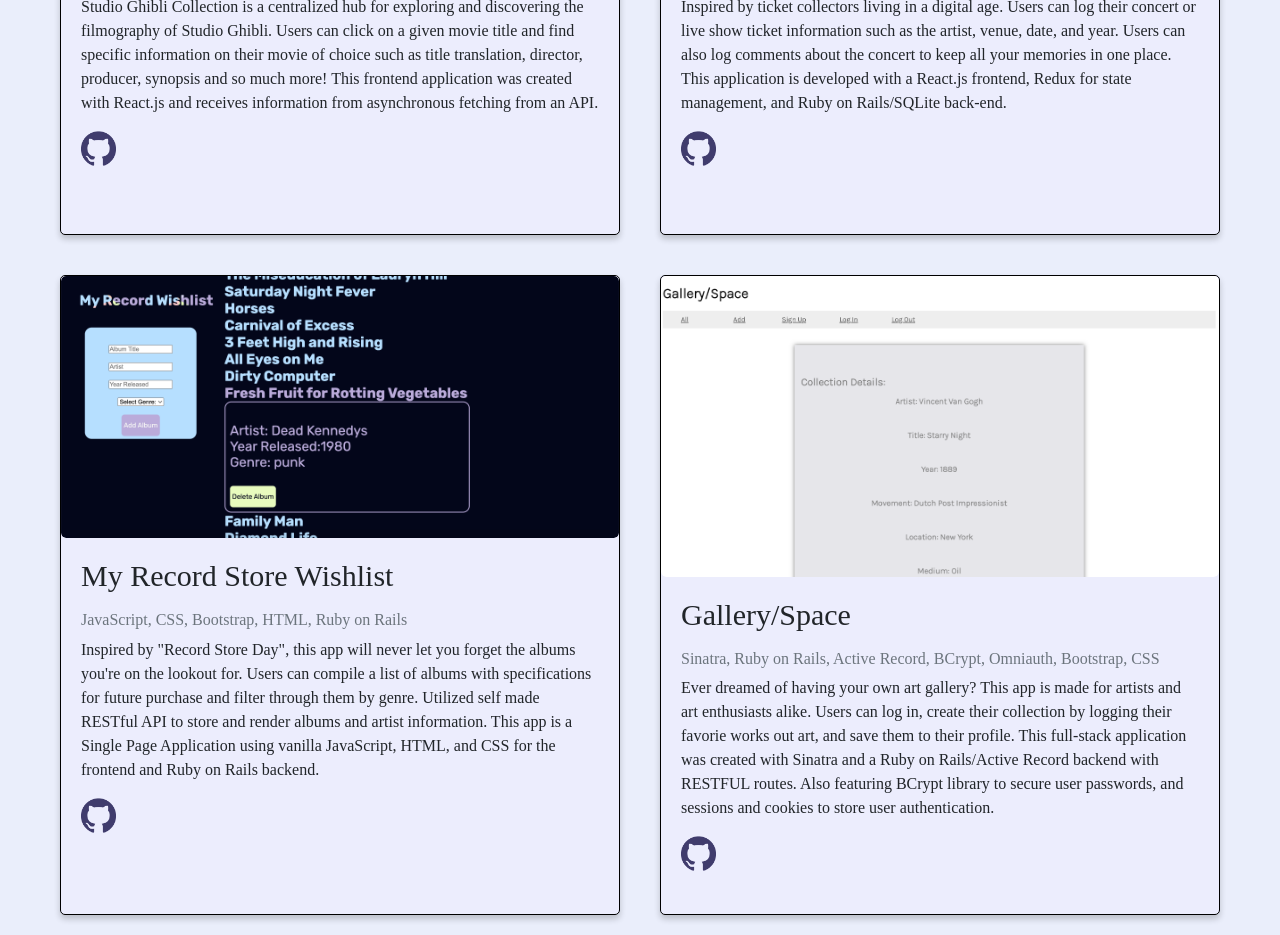
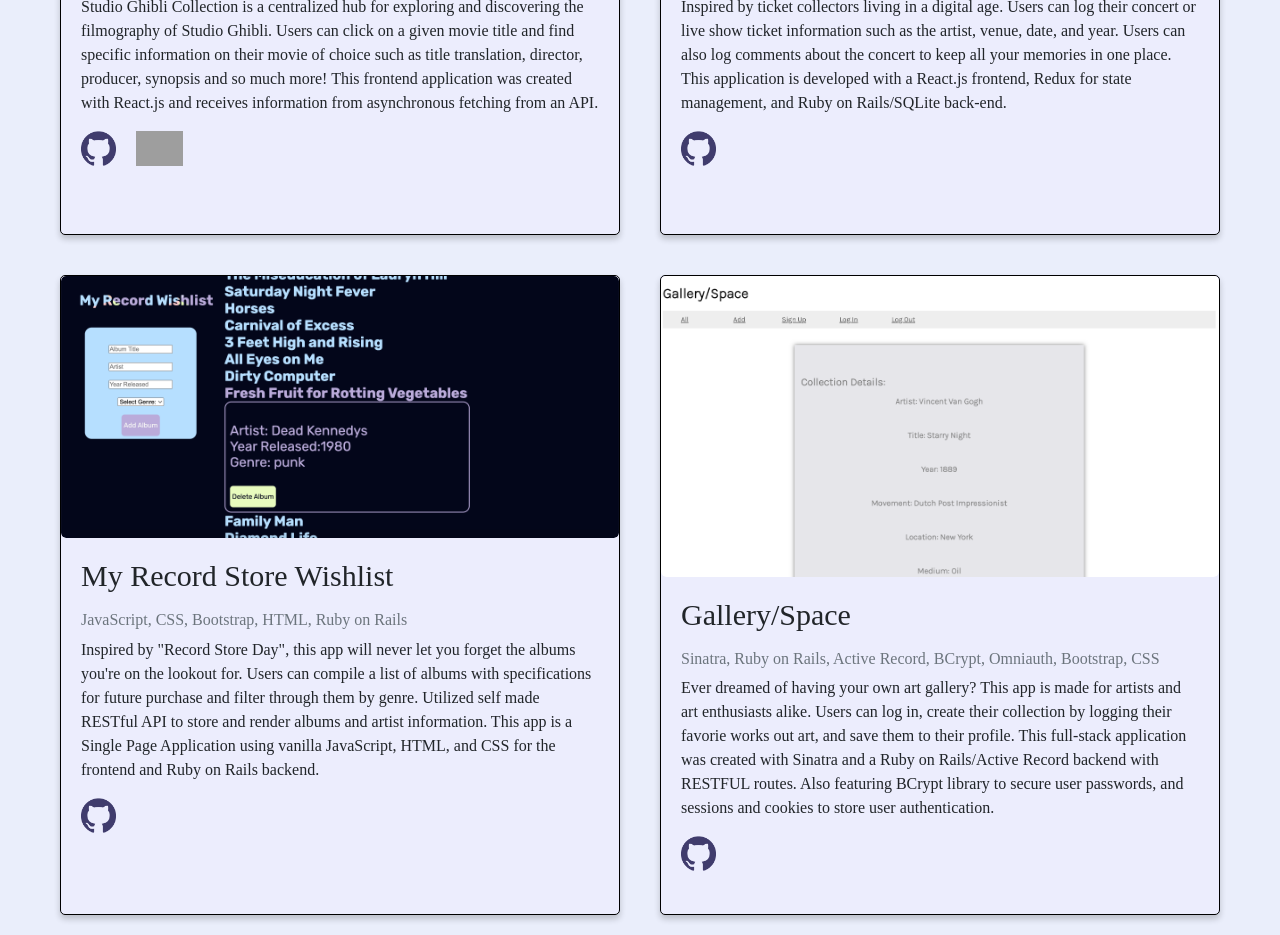
Before and after one commit to mguachun/melguachun.github.io, a React (Create React App) app: page / in a window 1280 px wide. Shown: the part 4260-5195 px from the top of the page. Built offline with nearby package versions, Linux system fonts and the light colour scheme; grey boxes are pictures that could not be loaded; a web font is replaced by a local one.

Commit message:
changed icon and updated github

```diff
--- a/src/Projects.js
+++ b/src/Projects.js
@@ -4,10 +4,13 @@ import TicketTracker from "./images/Ticket_Tracker.png";
 import Wishlist from "./images/Record_Wishlist.png";
 import Ghibli from "./images/Ghibli.png";
 // import linkedin from './images/linkedin.png'
-import github from './images/github.png'
+import github from './images/github.png';
 // import dev from './images/dev.png'
+import deploy from './images/deploy.png';
+
 
 function Projects() {
+
     return(
         <div id="projects" className="" >
          <h1 className="background-none">Projects</h1>
@@ -41,6 +44,19 @@ function Projects() {
                   <img src={github} className="project-links"
                      alt="Github to Studio Ghibli App"/>
                 </a>
+
+                <a
+                  href="https://mguachun.github.io/studio_ghibli_collection/"
+                  className="card-link background-white"
+
+                  // target="_blank"
+                >
+                  <img src={deploy}  className="project-links"
+                     alt="Deployed Studio Ghibli App"/>
+                </a>
+
+
+
               </div>
             </div>
 
```
